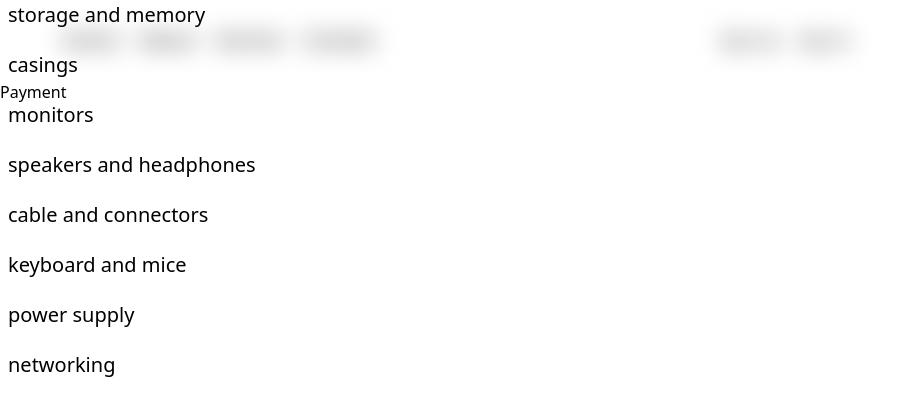
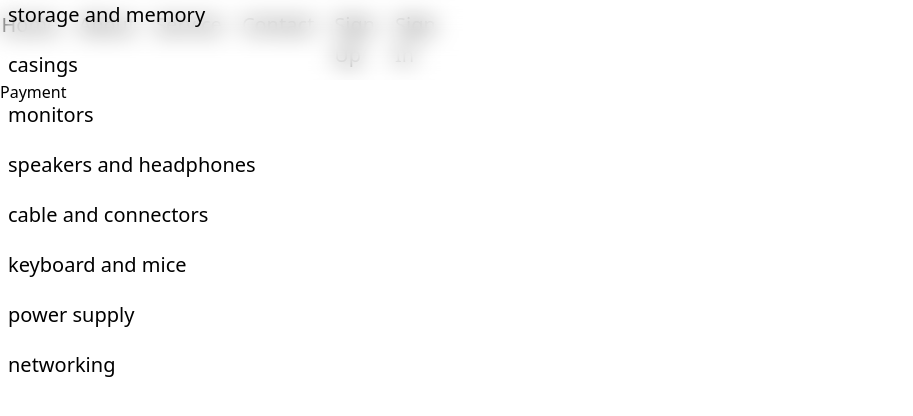
Before and after one commit to Lakshan1806/Cybertron-v2.0, a Next.js app: page /payment in a window 1280 px wide. Shown: the top 416 px of the page, without its empty margins (0-913 px from the left). Built offline with nearby package versions, Linux system fonts and the light colour scheme.

Commit message:
feat: Remove auth links from TopBar component
Eliminated the Sign Up and Sign In links from the TopBar UI. This simplifies the navigation bar and removes authentication-related navigation options.

```diff
--- a/src/components/TopBar.tsx
+++ b/src/components/TopBar.tsx
@@ -6,9 +6,6 @@ function TopBar() {
     { path: "/about", label: "About" },
     { path: "/service", label: "Service" },
     { path: "/contact", label: "Contact" },
-  ];
-
-  const authLinks = [
     { path: "/signup", label: "Sign Up" },
     { path: "/signin", label: "Sign In" },
   ];
@@ -27,18 +24,6 @@ function TopBar() {
           </Link>
         ))}
       </div>
-      <div className="flex w-1/3 justify-end gap-5">
-        {authLinks.map((item) => (
-          <Link
-            href={item.path}
-            key={item.path}
-            className="button-wrapper text-[16px]"
-            data-text={item.label}
-          >
-            <div className="button-primary">{item.label}</div>
-          </Link>
-        ))}
-      </div>
     </div>
   );
 }
```
